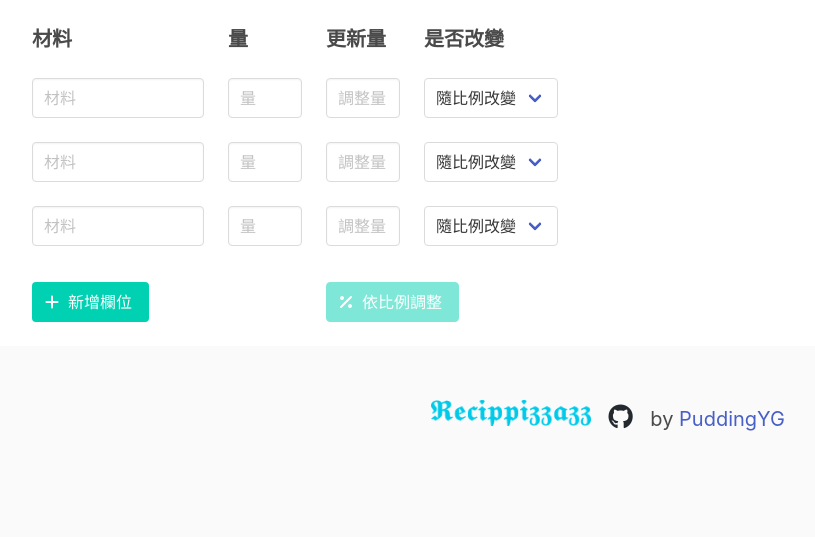
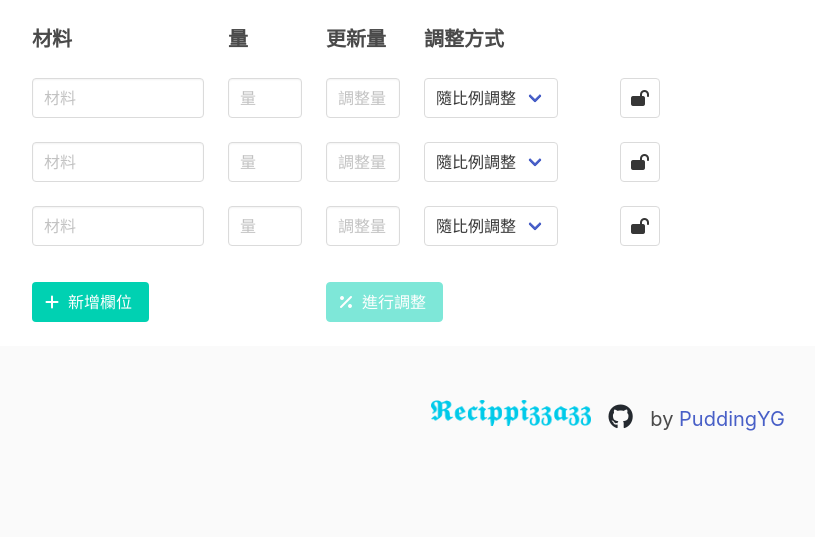
Before and after one commit to pudding0803/ReciPizzazz, a Flask app: page / in a window 1280 px wide. Shown: the part 96-633 px from the top of the page, without its empty margins (32-847 px from the left). Run offline with Flask 3, Linux system fonts and the light colour scheme; some libraries are stand-ins or nearby versions.

Commit message:
add lock button in row

```diff
--- a/app.py
+++ b/app.py
@@ -1,4 +1,4 @@
-from flask import Flask, render_template, request, redirect
+from flask import Flask, render_template, request, redirect, abort
 
 app = Flask(__name__)
 
@@ -8,11 +8,21 @@ def hello_world():
     return render_template('pages/index.html')
 
 
-@app.route('/add_row')
+@app.route('/add-row')
 def add_row():
+    if not request.headers.get('X-Requested-With') == 'XMLHttpRequest':
+        abort(403)
     row = request.args.get('row')
     return render_template('components/row.html', row=row)
 
 
+@app.route('/toggle_lock')
+def toggle_lock():
+    if not request.headers.get('X-Requested-With') == 'XMLHttpRequest':
+        abort(403)
+    locked = request.args.get('locked') == 'true'
+    return render_template('components/lock-button.html', locked=not locked)
+
+
 if __name__ == '__main__':
     app.run()
--- a/static/scripts.js
+++ b/static/scripts.js
@@ -11,11 +11,23 @@ $(document).ready(function () {
     });
 
     $('#ingredients').on('input', '.adjust', function() {
-        const currentInput = $(this);
-        const currentRow = currentInput.closest('div[id^="row-"]');
-        $('#adjust-button').prop('disabled', !currentInput.val());
-        $('#ingredients > div').not(currentRow).each(function() {
-            $(this).find('.adjust').prop('disabled', currentInput.val());
+        const $currentInput = $(this);
+        const $currentRow = $currentInput.closest('div[id^="row-"]');
+        $('#adjust-button').prop('disabled', !$currentInput.val());
+        $('#ingredients > div').not($currentRow).each(function() {
+            $(this).find('.adjust').prop('disabled', $currentInput.val());
+        });
+    });
+
+    $(document).on('click', 'button.lock-button', function() {
+        const $button = $(this);
+        $.ajax({
+            url: '/toggle_lock',
+            type: 'GET',
+            data: { locked: $button.data('state') === 'locked' },
+            success: function(response) {
+                $button.replaceWith(response);
+            }
         });
     });
 
--- /dev/null
+++ b/templates/components/lock-button.html
@@ -0,0 +1,13 @@
+{% if locked %}
+    <button class="button is-danger lock-button" data-state="locked">
+        <span class="icon">
+            <i class="fa-solid fa-lock"></i>
+        </span>
+    </button>
+{% else %}
+    <button class="button lock-button" data-state="unlocked">
+    <span class="icon">
+        <i class="fa-solid fa-lock-open"></i>
+    </span>
+</button>
+{% endif %}
--- a/templates/components/row.html
+++ b/templates/components/row.html
@@ -11,9 +11,14 @@
     <div class="control column is-2">
         <div class="select">
             <select aria-label="change method" class="method">
-                <option title="Hint for option 1" selected>隨比例改變</option>
-                <option>固定不變</option>
+                <option title="按下「進行調整」後，將會隨著設定的比例更新" selected>隨比例調整</option>
+                <option title="按下「進行調整」後，將會直接更新為設定的值">直接調整</option>
             </select>
         </div>
     </div>
+    <div class="control column is-1">
+        {% with locked = False %}
+            {% include 'components/lock-button.html' %}
+        {% endwith %}
+    </div>
 </div>
--- a/templates/pages/index.html
+++ b/templates/pages/index.html
@@ -13,7 +13,7 @@
             <span class="is-size-5 has-text-weight-bold">更新量</span>
         </div>
         <div class="column is-2">
-            <span class="is-size-5 has-text-weight-bold">是否改變</span>
+            <span class="is-size-5 has-text-weight-bold">調整方式</span>
         </div>
     </div>
     <div class="container block" id="ingredients">
@@ -40,7 +40,7 @@
                     <span class="icon">
                         <i class="fas fa-percent"></i>
                     </span>
-                    <span>依比例調整</span>
+                    <span>進行調整</span>
                 </span>
             </button>
         </div>
@@ -56,7 +56,7 @@
             <button class="delete" aria-label="close"></button>
         </header>
         <section class="modal-card-body">
-            所有設定為「隨比例改變」之材料將
+            所有設定為「隨比例調整」之材料將
         </section>
         <footer class="modal-card-foot">
             <button id="update-button" class="button is-success">Update</button>
```
